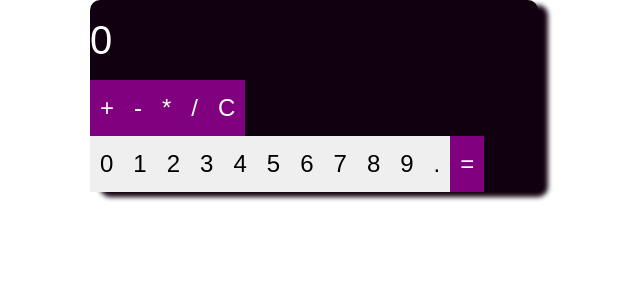
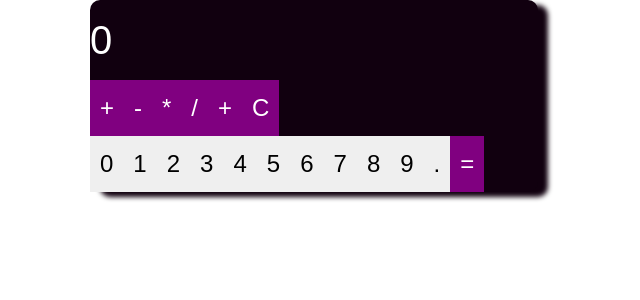
Before and after one commit to erickorth7/react-calculator, a React (Create React App) app: page / in a window 1280 px wide. Shown: the top 300 px of the page, without its empty margins (326-966 px from the left). Built offline with nearby package versions, Linux system fonts and the light colour scheme.

Commit message:
Updated local state to create initial calculation functionality. 1-2-2022

```diff
--- a/src/components/CalculatorMain.js
+++ b/src/components/CalculatorMain.js
@@ -9,7 +9,9 @@ export default class Calculator extends Component {
         this.state = {
             operators: OPERATORS,
             digits: DIGITS,
+            input: '',
             setCalc: '',
+            finalInput: '',
             result: ''
         }
     }
@@ -17,15 +19,30 @@ export default class Calculator extends Component {
     render() {
 
         const updateCalc = (value) => {
-            let input = this.state.setCalc;
             this.setState({
-                setCalc: input + value
+                input: this.state.input + value,
+                setCalc: this.state.setCalc + value
                 });
         }
 
         const resetCalc = () => {
             this.setState({
-                setCalc: ''
+                input: '',
+                setCalc: '',
+                finalInput: ''
+            })
+        }
+
+        const add = () => {
+            this.setState({
+                setCalc: '',
+                finalInput: this.state.input
+            })
+        }
+
+        const solve = () => {
+            this.setState({
+                setCalc: parseInt(this.state.finalInput) + parseInt(this.state.setCalc)
             })
         }
 
@@ -42,6 +59,7 @@ export default class Calculator extends Component {
                 <div className="row">
                     <div className="col operators">
                         {this.state.operators.map(a => <button className='button operator' value={a} onClick={() => updateCalc(a.toString())}>{a}</button>)}
+                        <button className='button operator' value="+" onClick={() => add()}>+</button>
                         <button className='button operator' value='=' onClick={() => resetCalc()}>C</button>
                     </div>
                 </div>
@@ -49,7 +67,7 @@ export default class Calculator extends Component {
                     <div className="col digits">
                         {this.state.digits.map(a => <button className='button' key={a} value={a} onClick={() => updateCalc(a.toString())}>{a}</button>)}
                         <button className='button' value='.' onClick={() => updateCalc('.')}>.</button>
-                        <button className='button operator' value='=' onClick={() => updateCalc('')}>=</button>
+                        <button className='button operator' value='=' onClick={() => solve()}>=</button>
                     </div>
                 </div>
             </div>
```
